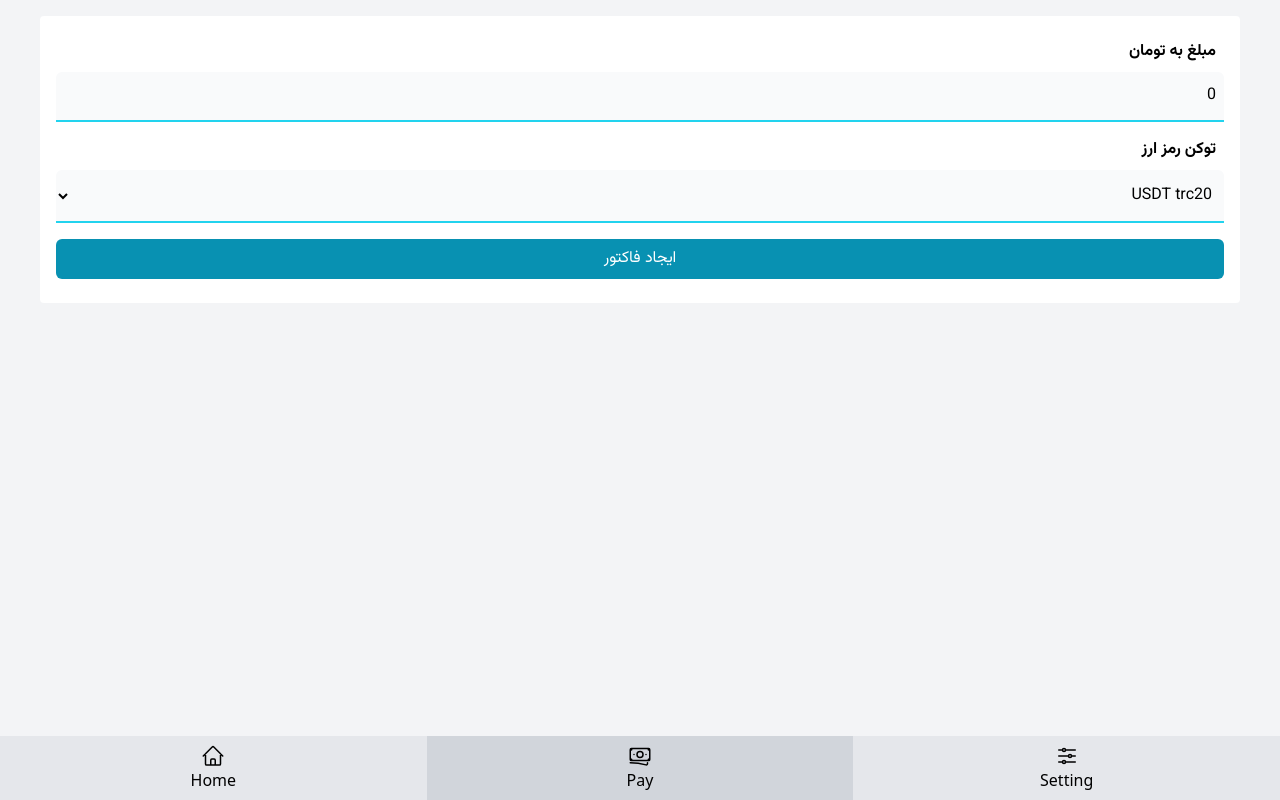
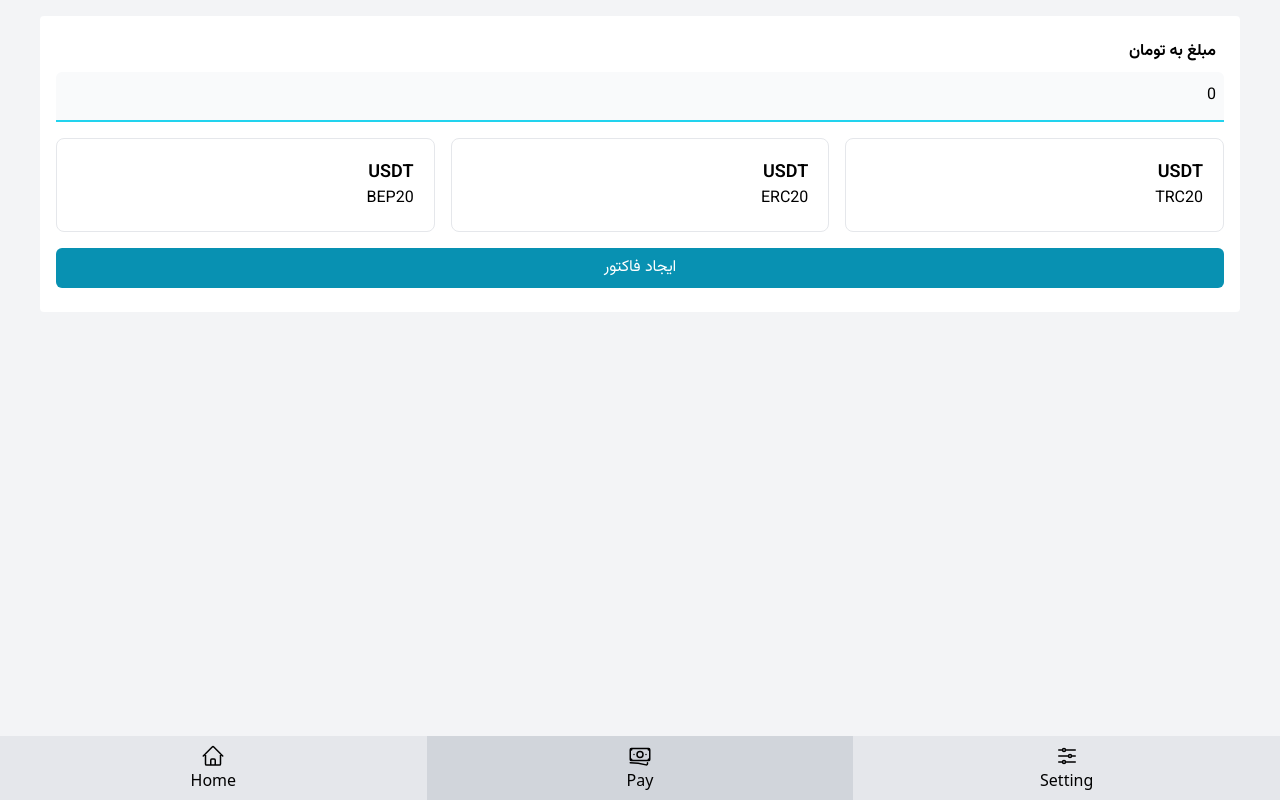
Before and after one commit to iMohammadd/azad-pay, a React (Vite) app: page /pay in a window 1280 px wide. Built offline with nearby package versions, Linux system fonts and the light colour scheme.

Commit message:
change token selector

```diff
--- a/index.html
+++ b/index.html
@@ -4,6 +4,9 @@
     <meta charset="UTF-8" />
     <link rel="icon" type="image/svg+xml" href="/favicon.ico" />
     <meta name="viewport" content="width=device-width, initial-scale=1.0" />
+    <meta property="og:title" content="Azad Pay" />
+    <meta property="og:description" content="Get your invoices by crypto" />
+    <meta property="og:image" content="https://azad-pay.vercel.app/pwa512x512.png" />
     <title>Azad Pay</title>
   </head>
   <body>
--- a/src/pages/pay.jsx
+++ b/src/pages/pay.jsx
@@ -36,7 +36,7 @@ const Pay = () => {
 
     return (
         <Layout>
-            <div className="rtl font-vazir px-4 py-6 bg-white rounded mx-4">
+            <div className="rtl font-vazir px-4 py-6 bg-white rounded mx-4 mb-16">
                 { show ?
                 (<div className="flex flex-col justify-center">
                     <QRCode
@@ -68,7 +68,36 @@ const Pay = () => {
                         </span>
                     </div>
                     <div className="flex flex-col gap-2 mt-4">
-                        <label htmlFor="name" className="pr-2 font-bold">
+                        <ul className="grid w-full gap-4 md:grid-cols-3">
+                            <li>
+                                <input type="radio" id="trc20" name="token" value="trc20" className="hidden peer" onChange={form.handleChange} />
+                                <label htmlFor="trc20" className="inline-flex items-center justify-between w-full p-5 border border-gray-200 rounded-lg cursor-pointer peer-checked:border-blue-600 peer-checked:text-blue-600">
+                                    <div className="block">
+                                        <div className="w-full text-lg font-semibold">USDT</div>
+                                        <div className="w-full">TRC20</div>
+                                    </div>
+                                </label>
+                            </li>
+                            <li>
+                                <input type="radio" id="erc20" name="token" value="erc20" className="hidden peer" onChange={form.handleChange} />
+                                <label htmlFor="erc20" className="inline-flex items-center justify-between w-full p-5 border border-gray-200 rounded-lg cursor-pointer peer-checked:border-blue-600 peer-checked:text-blue-600">
+                                    <div className="block">
+                                        <div className="w-full text-lg font-semibold">USDT</div>
+                                        <div className="w-full">ERC20</div>
+                                    </div>
+                                </label>
+                            </li>
+                            <li>
+                                <input type="radio" id="bep20" name="token" value="bep20" className="hidden peer" onChange={form.handleChange} />
+                                <label htmlFor="bep20" className="inline-flex items-center justify-between w-full p-5 border border-gray-200 rounded-lg cursor-pointer peer-checked:border-blue-600 peer-checked:text-blue-600">
+                                    <div className="block">
+                                        <div className="w-full text-lg font-semibold">USDT</div>
+                                        <div className="w-full">BEP20</div>
+                                    </div>
+                                </label>
+                            </li>
+                        </ul>
+                        {/* <label htmlFor="name" className="pr-2 font-bold">
                             توکن رمز ارز
                         </label>
                         <select
@@ -79,7 +108,7 @@ const Pay = () => {
                             <option id="trc20" value="trc20">USDT trc20</option>
                             <option id="erc20" value="erc20">USDT erc20</option>
                             <option id="bep20" value="bep20">USDT bep20</option>
-                        </select>
+                        </select> */}
                     </div>
                     <div className="mt-4">
                         <button type="submit" className="px-4 py-2 transition ease-in-out duration-300 bg-cyan-600 hover:bg-cyan-800 text-white w-full rounded-md">ایجاد فاکتور</button>
```
